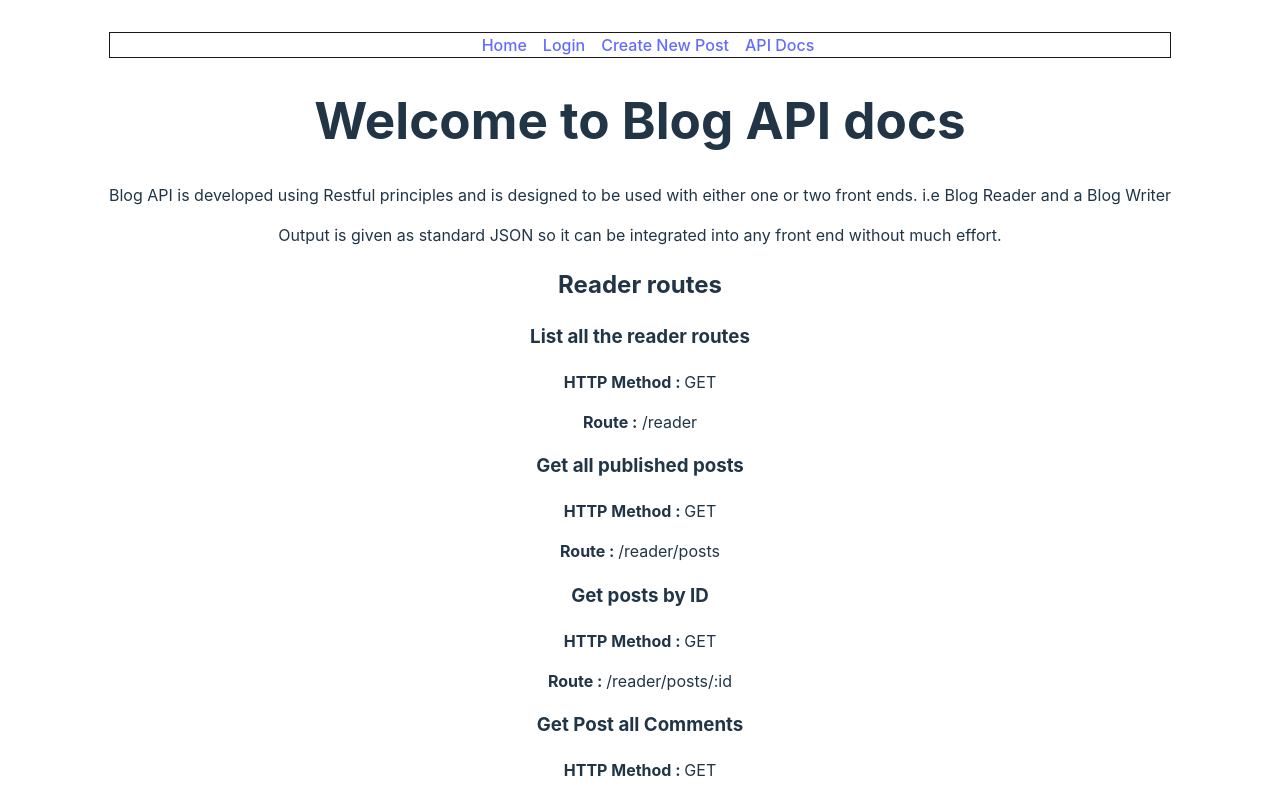
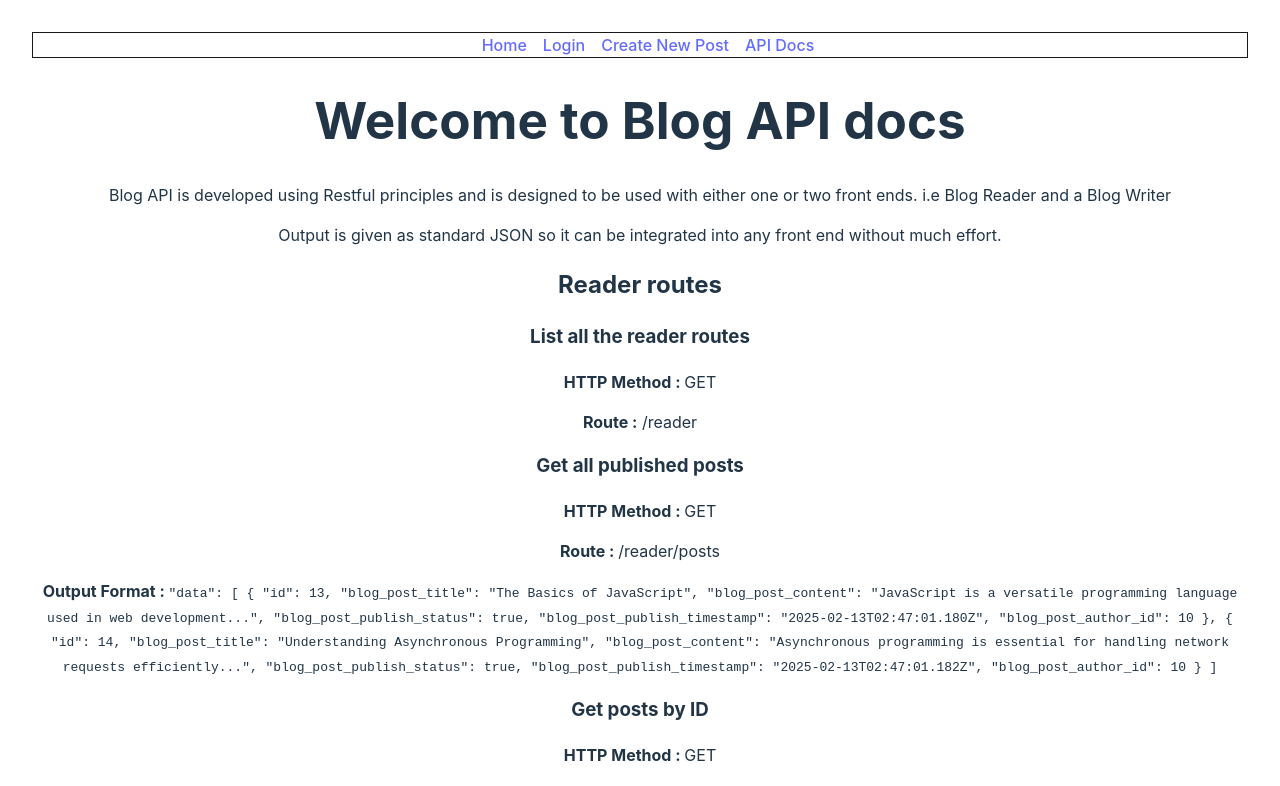
Before and after one commit to amaldevelops/full-stack-blog, a React (Vite) app in the folder frontend/: page /api-docs in a window 1280 px wide. Shown: the top 786 px of the page. Built offline with nearby package versions, Linux system fonts and the light colour scheme.

Commit message:
Update API docs

```diff
--- a/frontend/src/components/APIDocs.jsx
+++ b/frontend/src/components/APIDocs.jsx
@@ -29,6 +29,28 @@ function APIDocs() {
       <p>
         <strong>Route : </strong>/reader/posts
       </p>
+      <p><strong>Output Format : </strong><code>{`
+    "data": [
+        {
+            "id": 13,
+            "blog_post_title": "The Basics of JavaScript",
+            "blog_post_content": "JavaScript is a versatile programming language used in web development...",
+            "blog_post_publish_status": true,
+            "blog_post_publish_timestamp": "2025-02-13T02:47:01.180Z",
+            "blog_post_author_id": 10
+        },
+        {
+            "id": 14,
+            "blog_post_title": "Understanding Asynchronous Programming",
+            "blog_post_content": "Asynchronous programming is essential for handling network requests efficiently...",
+            "blog_post_publish_status": true,
+            "blog_post_publish_timestamp": "2025-02-13T02:47:01.182Z",
+            "blog_post_author_id": 10
+        }
+    ]`
+}
+        </code>
+        </p>
 
       <h3>Get posts by ID</h3>
       <p>
@@ -43,7 +65,7 @@ function APIDocs() {
         <strong>HTTP Method : </strong>GET
       </p>
       <p>
-        <strong>Route : </strong>/reader/posts/comment
+        <strong>Route : </strong>/reader/posts/:id/comment
       </p>
 
       <h3>Create a new comment</h3>
```
